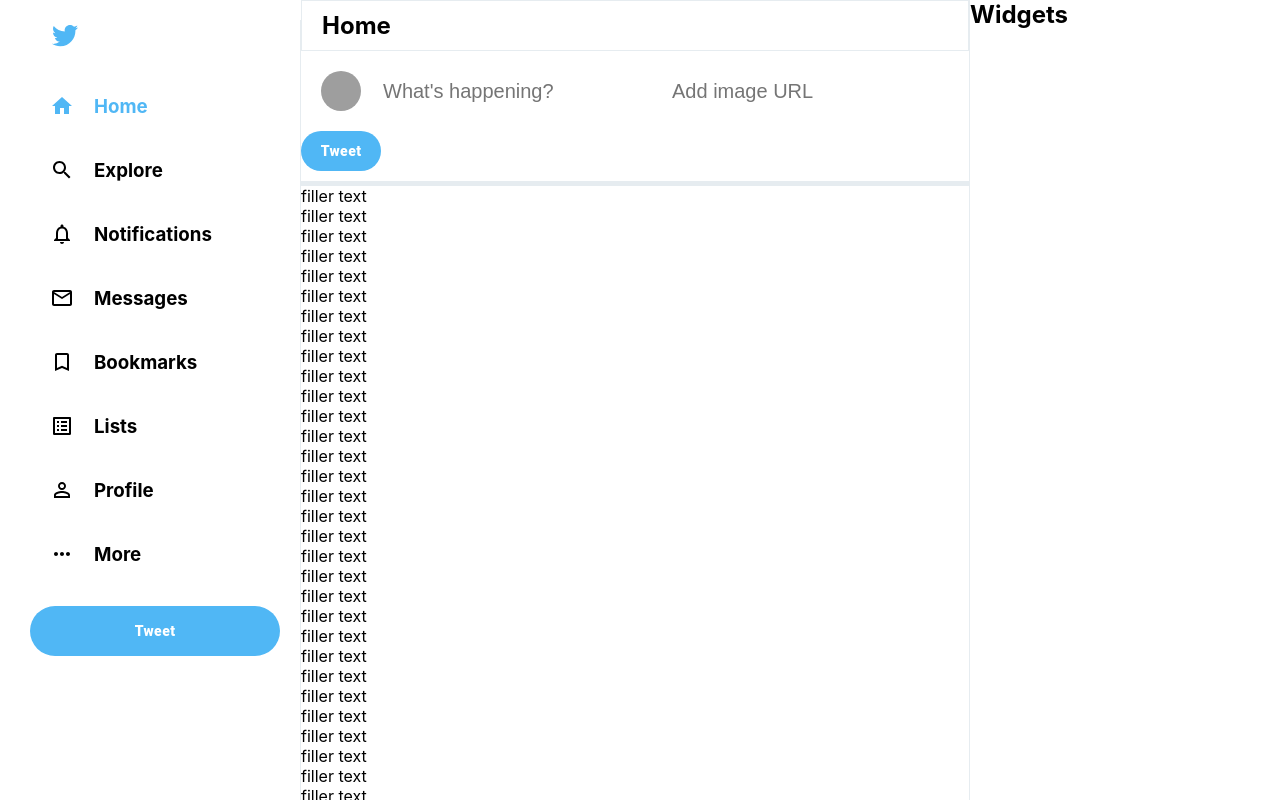
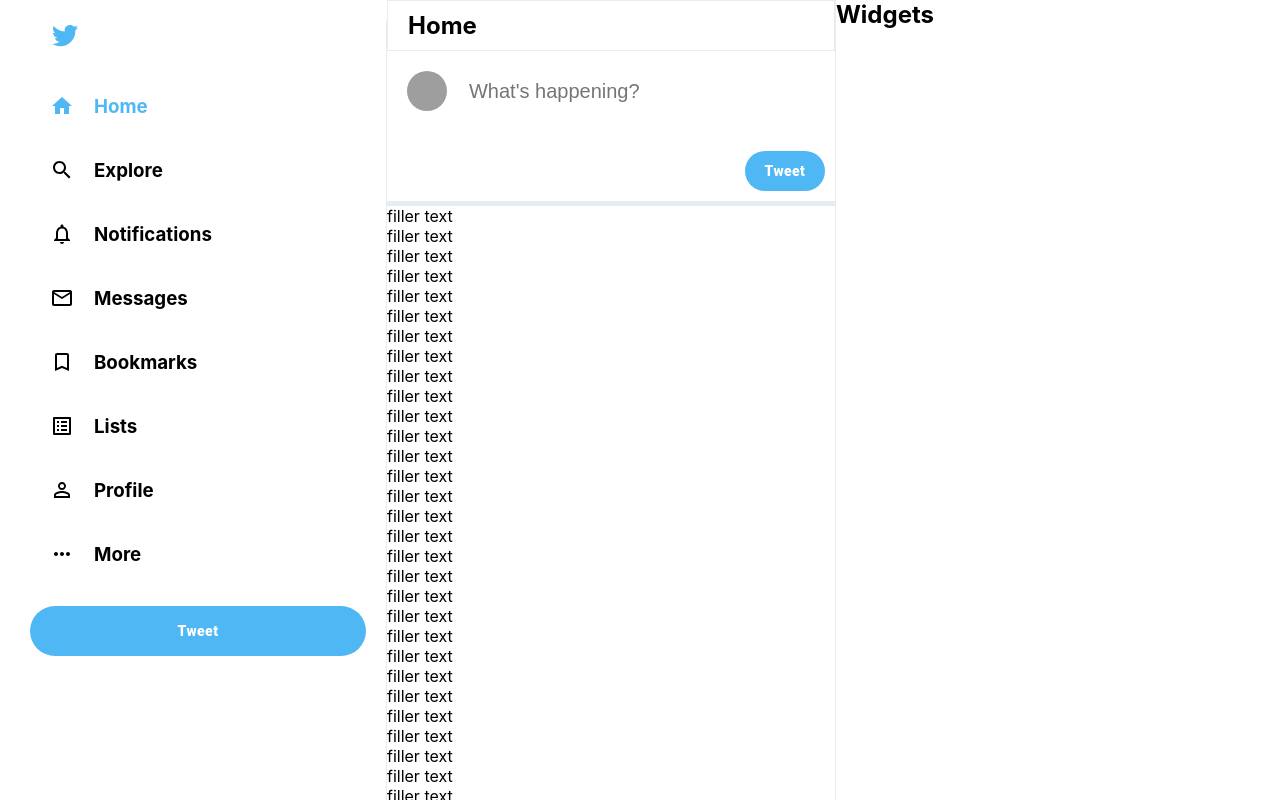
Before and after one commit to EDowning2000/TwitterClone, a React (Create React App) app in the folder client/: page / in a window 1280 px wide. Built offline with nearby package versions, Linux system fonts and the light colour scheme; grey boxes are pictures that could not be loaded.

Commit message:
taking out the url portion and gonna add it back in later cause its giving me some styling problems

```diff
--- a/client/src/components/Feed/TweetBox.js
+++ b/client/src/components/Feed/TweetBox.js
@@ -9,8 +9,9 @@
         <div className="tweetboxInput">
           <Avatar src="https://pbs.twimg.com/profile_images/968882665188478978/3aqyFu3g_400x400.jpg" />
           <input placeholder="What's happening?" type="text"></input>
-          <input placeholder="Add image URL" type="text"></input>
+
         </div>
+        {/* <input className="tweetboxInputImg" placeholder="Add image URL" type="text"></input> */}
         <Button className='tweetboxBtn'>Tweet</Button>
       </form>
     </div>
--- a/client/src/components/Feed/Tweetbox.css
+++ b/client/src/components/Feed/Tweetbox.css
@@ -6,6 +6,7 @@
 .tweetboxInput {
   padding: 20px;
   display: flex;
+  font-size: 20px;
 }
 .tweetbox > form {
   display: flex;
@@ -17,17 +18,22 @@
   font-size: 20px;
   border: none;
 }
-.tweetboxBtn{
+.tweetboxInputImg{
+  flex: 1;
+  margin-left: 20px;
+  padding: 20px;
+  font-size: 20px;
+  border: none;
+}
+.tweetboxBtn {
   text-transform: inherit !important;
   background-color: var(--twitterColor) !important;
   border: none !important;
   border-radius: 30px !important;
-    color: white !important;
-    font-weight: 900 !important;
-    width: 80px !important;
-    height: 40px !important;
-
-
-
-
+  color: white !important;
+  font-weight: 900 !important;
+  width: 80px !important;
+  height: 40px !important;
+  margin-top: 20px !important;
+  margin-left: auto !important;
 }
```
Also changed, not shown: client/src/components/Feed/Posts.js (added, +15 -0 lines), client/src/components/Feed/Posts.css (added).
